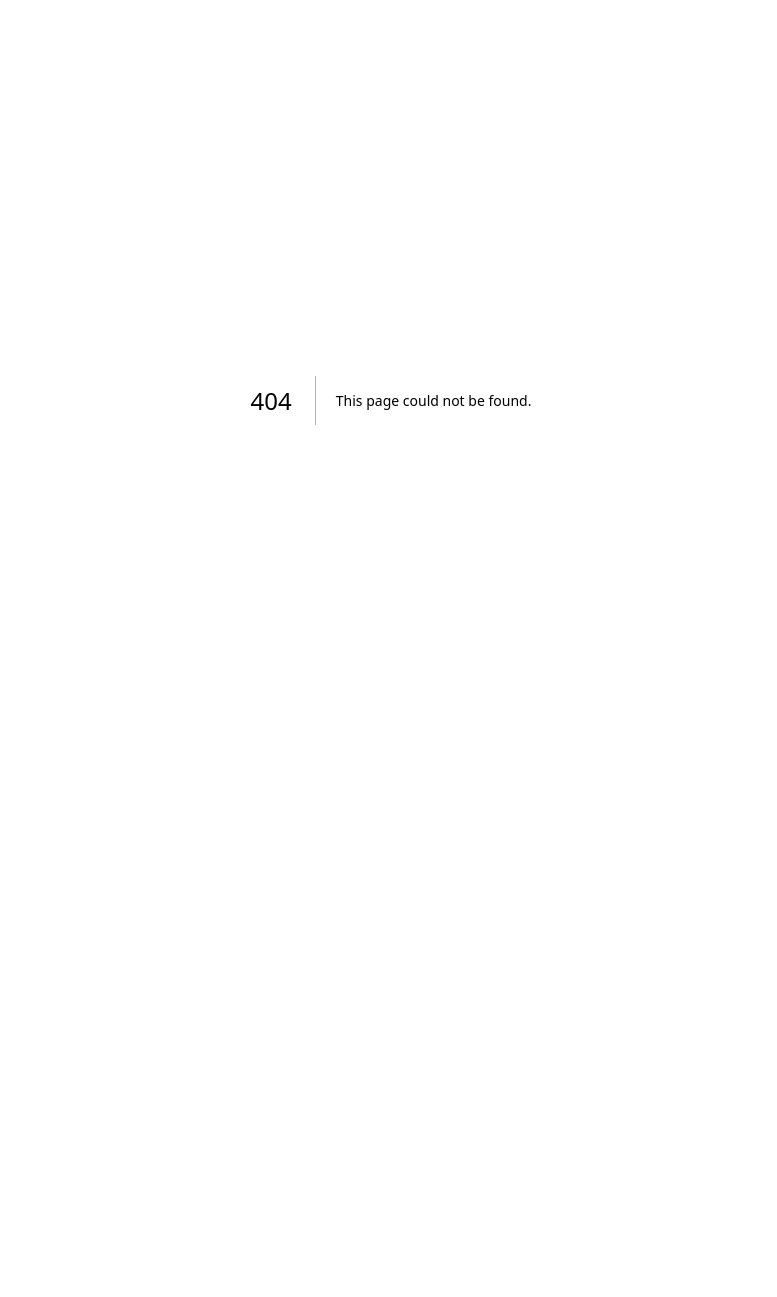
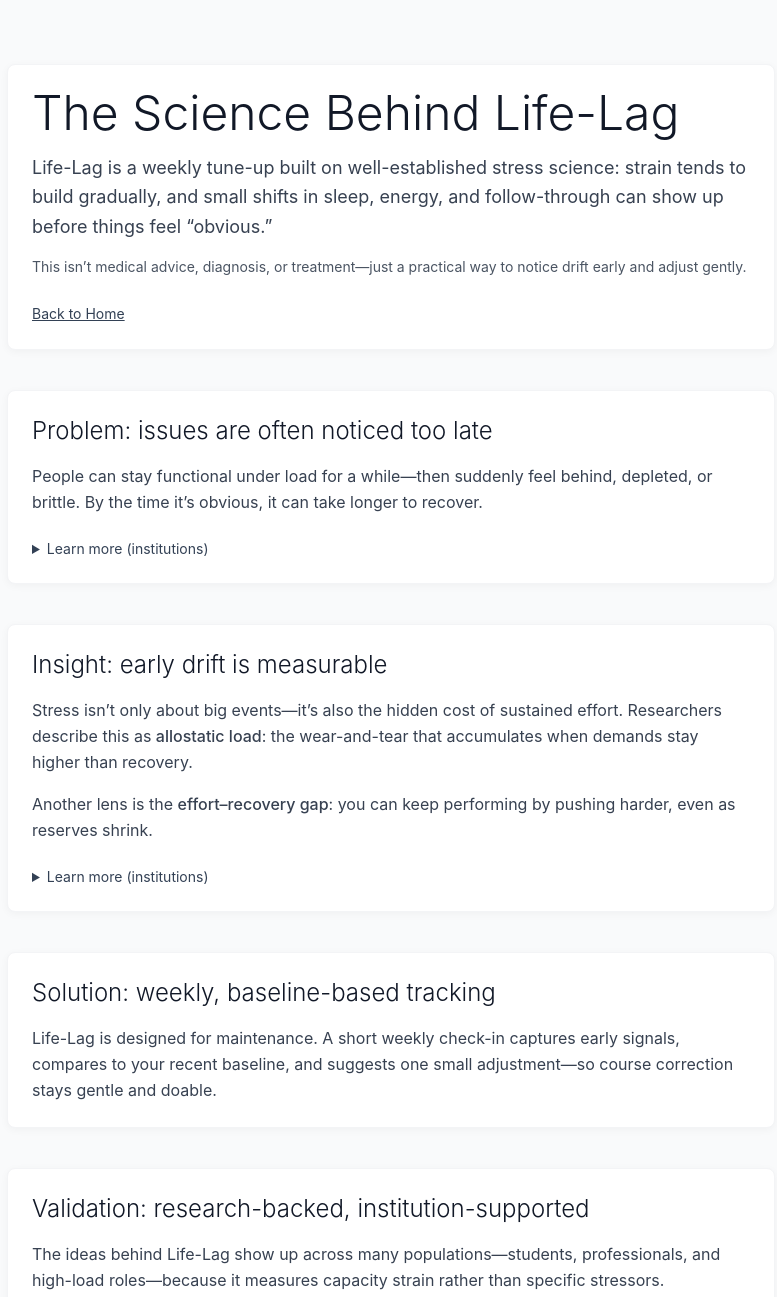
Before and after one commit to alesol22308-tech/life-lag-tracker, a Next.js app: page /science in a window 1280 px wide. Before the commit this address had no page. Shown: the top 1297 px of the page, without its empty margins (249-1026 px from the left). Before the commit the page ends 800 px from the top, so only its background shows below. Built offline with nearby package versions, Linux system fonts and the light colour scheme.

Commit message:
Update UI components and add science page

```diff
--- a/app/(app)/checkin/page.tsx
+++ b/app/(app)/checkin/page.tsx
@@ -6,6 +6,7 @@ import { useState } from 'react';
 import { useRouter } from 'next/navigation';
 import { motion } from 'framer-motion';
 import { Answers } from '@/types';
+import WhyThisWorksLink from '@/components/WhyThisWorksLink';
 
 const QUESTIONS: Array<{ key: keyof Answers; label: string; description: string }> = [
   {
@@ -169,6 +170,8 @@ export default function CheckinPage() {
             </button>
 
             {isLastQuestion && (
+              <div className="flex flex-col items-end gap-2">
+                <WhyThisWorksLink href="/science#why-weekly-checkin" />
                 <button
                   onClick={handleSubmit}
                   disabled={currentAnswer === undefined || loading}
@@ -176,6 +179,7 @@ export default function CheckinPage() {
                 >
                   {loading ? 'Submitting...' : 'Submit'}
                 </button>
+              </div>
             )}
           </div>
         </motion.div>
--- a/app/(app)/home/page.tsx
+++ b/app/(app)/home/page.tsx
@@ -158,12 +158,18 @@ export default function HomePage() {
         )}
 
         {/* Settings Link */}
-        <div className="pt-8 text-center">
+        <div className="pt-8 text-center space-y-2">
           <Link
             href="/settings"
-            className="text-sm text-gray-600 hover:text-gray-900 underline"
+            className="block text-sm text-gray-600 hover:text-gray-900 underline"
           >
             Settings
+          </Link>
+          <Link
+            href="/science"
+            className="block text-sm text-gray-600 hover:text-gray-900 underline"
+          >
+            Science
           </Link>
         </div>
       </div>
--- a/app/(app)/results/page.tsx
+++ b/app/(app)/results/page.tsx
@@ -9,6 +9,7 @@ import Link from 'next/link';
 import { CheckinResult, DriftCategory } from '@/types';
 import { formatStreakMessage } from '@/lib/streaks';
 import { formatMilestoneMessage } from '@/lib/milestones';
+import WhyThisWorksLink from '@/components/WhyThisWorksLink';
 
 const CATEGORY_LABELS: Record<DriftCategory, string> = {
   aligned: 'Aligned',
@@ -101,7 +102,12 @@ export default function ResultsPage() {
             <div className="text-7xl sm:text-8xl font-light text-gray-900">
               {result.lagScore}
             </div>
-            <div className="text-xl text-gray-600">Lag Score</div>
+            <div className="text-xl text-gray-600 space-y-2">
+              <div>Lag Score</div>
+              <div>
+                <WhyThisWorksLink href="/science#why-lag-score" />
+              </div>
+            </div>
           </div>
 
           {/* Category */}
--- /dev/null
+++ b/app/science/page.tsx
@@ -0,0 +1,143 @@
+import Link from 'next/link';
+
+export const metadata = {
+  title: 'The Science Behind Life-Lag',
+  description: 'A lightweight summary of the research foundations behind Life-Lag.',
+};
+
+function SectionHeading({ id, title }: { id: string; title: string }) {
+  return (
+    <h2 id={id} className="text-2xl font-light text-gray-900 scroll-mt-24">
+      {title}
+    </h2>
+  );
+}
+
+export default function SciencePage() {
+  return (
+    <main className="min-h-screen px-4 py-12 sm:py-16 bg-gray-50">
+      <div className="max-w-3xl mx-auto space-y-10">
+        <header className="card space-y-4">
+          <h1 className="text-4xl sm:text-5xl font-light text-gray-900">The Science Behind Life-Lag</h1>
+          <p className="text-lg text-gray-700 leading-relaxed">
+            Life-Lag is a weekly tune-up built on well-established stress science: strain tends to build gradually, and
+            small shifts in sleep, energy, and follow-through can show up before things feel “obvious.”
+          </p>
+          <p className="text-sm text-gray-600">
+            This isn’t medical advice, diagnosis, or treatment—just a practical way to notice drift early and adjust
+            gently.
+          </p>
+          <div className="pt-2">
+            <Link href="/home" className="text-sm text-slate-700 hover:text-slate-900 underline">
+              Back to Home
+            </Link>
+          </div>
+        </header>
+
+        <section className="card space-y-4">
+          <SectionHeading id="problem" title="Problem: issues are often noticed too late" />
+          <p className="text-gray-700 leading-relaxed">
+            People can stay functional under load for a while—then suddenly feel behind, depleted, or brittle. By the
+            time it’s obvious, it can take longer to recover.
+          </p>
+          <details className="pt-2">
+            <summary className="text-sm text-slate-700 hover:text-slate-900 cursor-pointer">
+              Learn more (institutions)
+            </summary>
+            <p className="mt-2 text-sm text-gray-600 leading-relaxed">
+              Work from institutions like the <span className="font-medium">National Academy of Medicine</span> highlights
+              the value of earlier signals and shorter check-in intervals for prevention and support.
+            </p>
+          </details>
+        </section>
+
+        <section className="card space-y-4">
+          <SectionHeading id="insight" title="Insight: early drift is measurable" />
+          <p className="text-gray-700 leading-relaxed">
+            Stress isn’t only about big events—it’s also the hidden cost of sustained effort. Researchers describe this
+            as <span className="font-medium">allostatic load</span>: the wear-and-tear that accumulates when demands stay
+            higher than recovery.
+          </p>
+          <p className="text-gray-700 leading-relaxed">
+            Another lens is the <span className="font-medium">effort–recovery gap</span>: you can keep performing by
+            pushing harder, even as reserves shrink.
+          </p>
+          <details className="pt-2">
+            <summary className="text-sm text-slate-700 hover:text-slate-900 cursor-pointer">
+              Learn more (institutions)
+            </summary>
+            <p className="mt-2 text-sm text-gray-600 leading-relaxed">
+              Summaries and reviews across <span className="font-medium">NIH / PubMed</span> and university research
+              groups support the idea that subjective, repeated check-ins can reflect underlying strain over time.
+            </p>
+          </details>
+        </section>
+
+        <section className="card space-y-4">
+          <SectionHeading id="solution" title="Solution: weekly, baseline-based tracking" />
+          <p className="text-gray-700 leading-relaxed">
+            Life-Lag is designed for maintenance. A short weekly check-in captures early signals, compares to your recent
+            baseline, and suggests one small adjustment—so course correction stays gentle and doable.
+          </p>
+        </section>
+
+        <section className="card space-y-4">
+          <SectionHeading id="validation" title="Validation: research-backed, institution-supported" />
+          <p className="text-gray-700 leading-relaxed">
+            The ideas behind Life-Lag show up across many populations—students, professionals, and high-load roles—because
+            it measures capacity strain rather than specific stressors.
+          </p>
+          <ul className="text-gray-700 leading-relaxed list-disc pl-5 space-y-1">
+            <li>NIH / PubMed summaries of allostatic load and intervention research</li>
+            <li>National Academy of Medicine guidance on earlier detection and prevention</li>
+            <li>University research on recovery, sleep consistency, and workload strain</li>
+          </ul>
+        </section>
+
+        <section className="card space-y-6">
+          <SectionHeading id="map" title="How the science maps to the product" />
+
+          <div className="space-y-2">
+            <h3 id="why-weekly-checkin" className="text-lg font-medium text-gray-900 scroll-mt-24">
+              Weekly check-in
+            </h3>
+            <p className="text-gray-700 leading-relaxed">
+              Short-interval check-ins help catch small shifts before they compound. A weekly cadence is long enough to
+              be low-friction, but frequent enough to notice drift early.
+            </p>
+          </div>
+
+          <div className="space-y-2">
+            <h3 id="why-lag-score" className="text-lg font-medium text-gray-900 scroll-mt-24">
+              Lag Score
+            </h3>
+            <p className="text-gray-700 leading-relaxed">
+              The score summarizes “distance from baseline” style strain—aligned with allostatic load concepts—so you can
+              track movement without turning your week into a performance review.
+            </p>
+          </div>
+
+          <div className="space-y-2">
+            <h3 id="why-small-adjustments" className="text-lg font-medium text-gray-900 scroll-mt-24">
+              Small weekly adjustments
+            </h3>
+            <p className="text-gray-700 leading-relaxed">
+              Small, focused changes support continuous course correction. This helps close the effort–recovery gap
+              without requiring a full reset.
+            </p>
+          </div>
+
+          <div className="space-y-2">
+            <h3 id="why-trends" className="text-lg font-medium text-gray-900 scroll-mt-24">
+              Trends over time
+            </h3>
+            <p className="text-gray-700 leading-relaxed">
+              A calm trend line helps you see direction, not judgment. It supports continuity and early awareness—especially
+              when life is busy and day-to-day memory is noisy.
+            </p>
+          </div>
+        </section>
+      </div>
+    </main>
+  );
+}
--- a/components/LagScoreChart.tsx
+++ b/components/LagScoreChart.tsx
@@ -13,6 +13,7 @@ import {
   Filler,
 } from 'chart.js';
 import { CheckinSummary } from '@/types';
+import WhyThisWorksLink from '@/components/WhyThisWorksLink';
 
 // Register Chart.js components
 ChartJS.register(
@@ -129,7 +130,10 @@ export default function LagScoreChart({ checkins }: LagScoreChartProps) {
   return (
     <div className="card">
       <div className="mb-4">
-        <h3 className="text-lg font-medium text-gray-900">Trend Over Time</h3>
+        <div className="flex items-baseline justify-between gap-4">
+          <h3 className="text-lg font-medium text-gray-900">Trend Over Time</h3>
+          <WhyThisWorksLink href="/science#why-trends" className="shrink-0" />
+        </div>
         <p className="text-sm text-gray-500 mt-1">
           Your Lag Score over the past {recentCheckins.length} check-in{recentCheckins.length !== 1 ? 's' : ''}
         </p>
--- /dev/null
+++ b/components/WhyThisWorksLink.tsx
@@ -0,0 +1,20 @@
+'use client';
+
+import Link from 'next/link';
+
+export default function WhyThisWorksLink({
+  href,
+  className = '',
+}: {
+  href: string;
+  className?: string;
+}) {
+  return (
+    <Link
+      href={href}
+      className={`text-xs text-slate-600 hover:text-slate-900 underline underline-offset-4 ${className}`}
+    >
+      Why this works ⓘ
+    </Link>
+  );
+}
```
Lines whose indentation alone changed are shown as unchanged.
